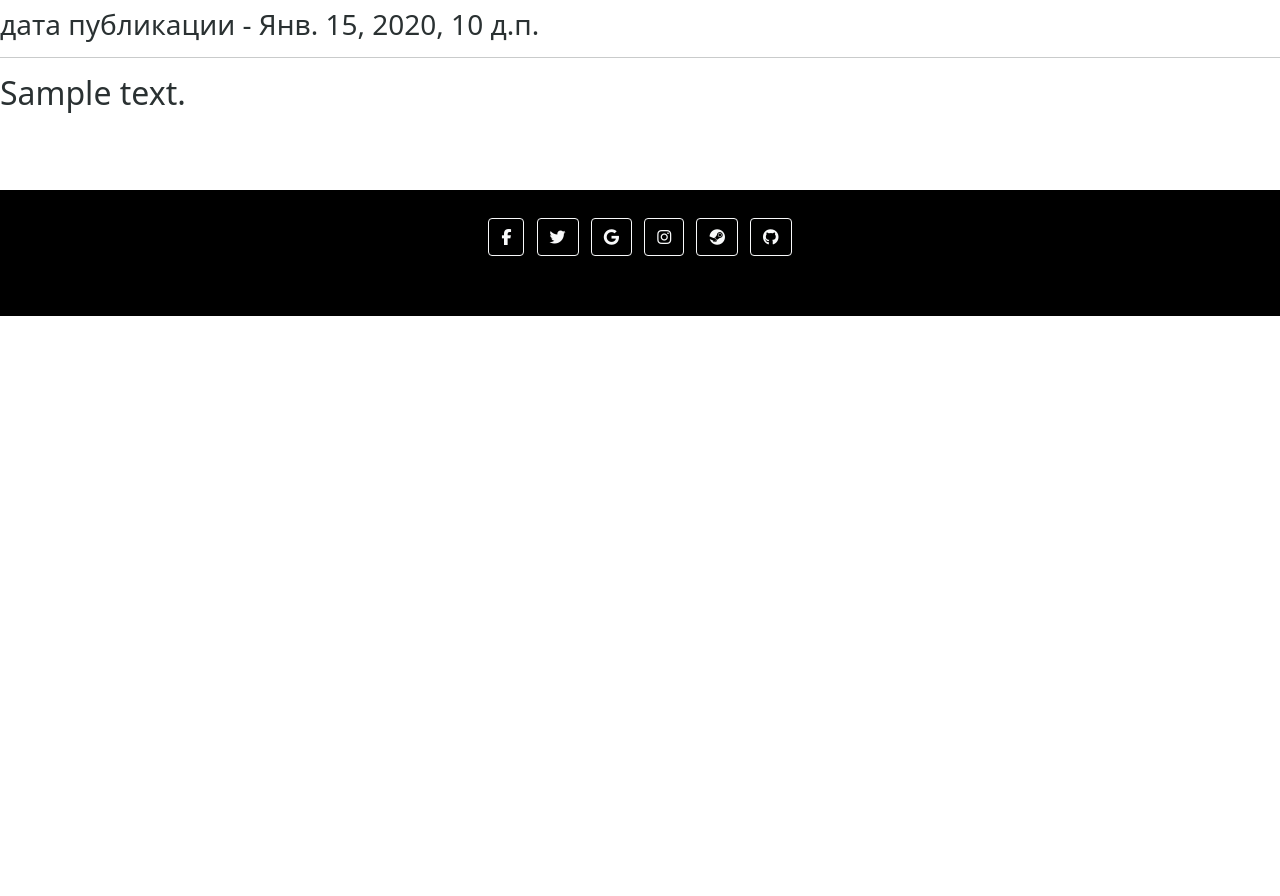
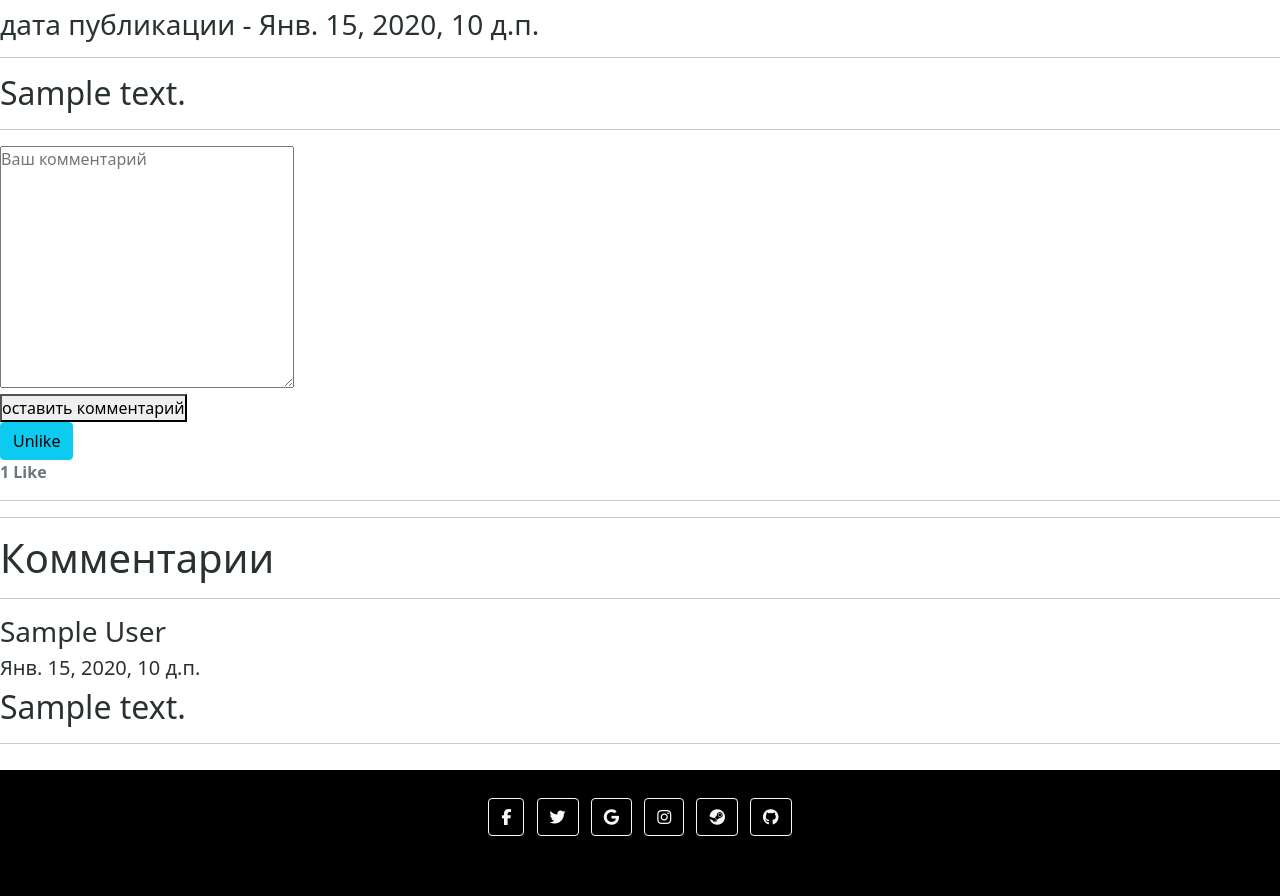
Before and after one commit to arfienel/lit, a Django app: page /news/1/ in a window 1280 px wide. Shown: the part 458-1354 px from the top of the page. Before the commit the page ends 774 px from the top, so only its background shows below. Run offline with Django 3.2, Linux system fonts and the light colour scheme; a user stored in the database is signed in; tables that the repository leaves empty hold one stand-in row (values such as "Sample post"); grey boxes marked "Sample" are stand-in pictures; some libraries are stand-ins or nearby versions.

Commit message:
added likes

```diff
--- a/forum/models.py
+++ b/forum/models.py
@@ -1,5 +1,6 @@
 from django.db import models
 from taggit.managers import TaggableManager
+from django.contrib.auth.models import User
 
 
 # добавить смайлики к тексту, видео, лайки дизлайки
@@ -10,7 +11,10 @@ class News(models.Model):
     likes = models.PositiveIntegerField('лайки', default=0)
     pub_date = models.DateTimeField('дата публикации', auto_now_add=True)
     image = models.ImageField('изображение', upload_to='photos/%y/%m/%d/')
-    # video = models.FileField('видео', default='None.jpg')
+    likes = models.ManyToManyField(User, related_name='news_likes')
+
+    def number_of_likes(self):
+        return self.likes.count()
 
     class Meta:
         verbose_name = 'Новость'
@@ -24,7 +28,6 @@ class NewsComments(models.Model):
     com_author = models.CharField('Автор', max_length=50)
     com_text = models.CharField('Комментарий', max_length=300)
     com_date = models.DateTimeField('дата комментария', auto_now_add=True)
-    likes = models.PositiveIntegerField('лайки', default=0)
 
     class Meta:
         verbose_name = 'Комментарий новости'
@@ -36,8 +39,10 @@ class Discussions(models.Model):
     title = models.CharField('заголовок', max_length=200)
     text = models.TextField('текст')
     pub_date = models.DateTimeField('дата публикации', auto_now_add=True)
-    likes = models.PositiveIntegerField('лайки', default=0)
+    likes = models.ManyToManyField(User, related_name='discussion_likes')
 
+    def number_of_likes(self):
+        return self.likes.count()
 
     class Meta:
         verbose_name = 'Дискусия'
@@ -49,7 +54,6 @@ class DiscussionsComments(models.Model):
     com_author = models.CharField('автор', max_length=50)
     com_text = models.CharField('комментарий', max_length=300)
     com_date = models.DateTimeField('дата комментария', auto_now_add=True)
-    likes = models.PositiveIntegerField('лайки', default=0)
 
     class Meta:
         verbose_name = 'Коментарий дискусии'
@@ -85,9 +89,12 @@ class Book(models.Model):
     ongoing = models.BooleanField('это произведение окончено?', default=False)
     price = models.PositiveIntegerField('цена')
     pub_date = models.DateTimeField('дата написания книги', auto_now_add=True)
-    likes = models.PositiveIntegerField('лайки', default=0)
     tags = TaggableManager()
+    likes = models.ManyToManyField(User, related_name='book_likes')
     # genre
+
+    def number_of_likes(self):
+        return self.likes.count()
 
     class Meta:
         verbose_name = 'Книга'
@@ -95,11 +102,10 @@ class Book(models.Model):
 
 
 class BookComments(models.Model):
-    com_discuss = models.ForeignKey(Book, on_delete=models.CASCADE)
+    com_book = models.ForeignKey(Book, on_delete=models.CASCADE)
     com_author = models.CharField('Автор', max_length=50)
     com_text = models.CharField('Комментарий', max_length=300)
     com_date = models.DateTimeField('дата комментария', auto_now_add=True)
-    likes = models.PositiveIntegerField('лайки', default=0)
 
     class Meta:
         verbose_name = 'Комментарий книги'
--- a/forum/views.py
+++ b/forum/views.py
@@ -1,4 +1,4 @@
-from django.shortcuts import render
+from django.shortcuts import render, redirect, reverse
 from .models import *
 
 
@@ -13,7 +13,29 @@ def book_list(request):
 
 def book_detail(request, pk):
     book = Book.objects.get(pk=pk)
-    return render(request, 'book/book_detail.html', {'book': book})
+
+    # комментарии и их добавление
+    if request.method == "POST" and 'comment' in request.POST:
+        new_comment = BookComments(com_book=book, com_author=request.user,
+                                   com_text=request.POST['comment'])
+        new_comment.save()
+        return redirect(reverse('forum:book_detail', args=[book.pk]))
+    comments = BookComments.objects.filter(com_book=book)
+
+    # лайки их удаление и добавление
+    if book.likes.filter(id=request.user.id).exists():
+        post_is_liked = True
+    else:
+        post_is_liked = False
+    if request.method == "POST" and "like" in request.POST:
+        if post_is_liked:
+            book.likes.remove(request.user)
+            return redirect(reverse('forum:book_detail', args=[book.pk]))
+        else:
+            book.likes.add(request.user)
+            return redirect(reverse('forum:book_detail', args=[book.pk]))
+    return render(request, 'book/book_detail.html', {'book': book, 'comments': comments,
+                                                     'post_is_liked': post_is_liked})
 
 
 def discussion_list(request):
@@ -23,17 +45,32 @@ def discussion_list(request):
 
 def discussion_detail(request, pk):
     discussion = Discussions.objects.get(pk=pk)
+
+    # комментарии и их добавление
     if request.method == "POST" and 'comment' in request.POST:
-        print(request.POST)
         new_comment = DiscussionsComments(com_discuss=discussion, com_author=request.user,
                                           com_text=request.POST['comment'])
         new_comment.save()
+        return redirect(reverse('forum:discussion_detail', args=[discussion.pk]))
     elif request.method == "POST" and 'like' in request.POST:
-        print('like')
-        print(request.POST)
+        pass
     comments = DiscussionsComments.objects.filter(com_discuss=discussion)
-    print(comments)
-    return render(request, 'discussion/discussion_detail.html', {'discussion': discussion, })
+
+    # лайки их удаление и добавление
+    if discussion.likes.filter(id=request.user.id).exists():
+        post_is_liked = True
+    else:
+        post_is_liked = False
+    if request.method == "POST" and "like" in request.POST:
+        if post_is_liked:
+            discussion.likes.remove(request.user)
+            return redirect(reverse('forum:discussion_detail', args=[discussion.pk]))
+        else:
+            discussion.likes.add(request.user)
+            return redirect(reverse('forum:discussion_detail', args=[discussion.pk]))
+
+    return render(request, 'discussion/discussion_detail.html', {'discussion': discussion,
+                                                                 'comments': comments, 'post_is_liked': post_is_liked})
 
 
 def news_list(request):
@@ -43,6 +80,31 @@ def news_list(request):
 
 def news_detail(request, pk):
     news = News.objects.get(pk=pk)
-    return render(request, 'news/news_detail.html', {'news': news})
+
+    # комментарии и их добавление
+    if request.method == "POST" and 'comment' in request.POST:
+        new_comment = NewsComments(com_news=news, com_author=request.user,
+                                   com_text=request.POST['comment'])
+        new_comment.save()
+        return redirect(reverse('forum:news_detail', args=[news.pk]))
+    elif request.method == "POST" and 'like' in request.POST:
+        pass
+    comments = NewsComments.objects.filter(com_news=news)
+
+    # лайки их удаление и добавление
+    if news.likes.filter(id=request.user.id).exists():
+        post_is_liked = True
+    else:
+        post_is_liked = False
+    if request.method == "POST" and "like" in request.POST:
+        if post_is_liked:
+            news.likes.remove(request.user)
+            return redirect(reverse('forum:news_detail', args=[news.pk]))
+        else:
+            news.likes.add(request.user)
+            return redirect(reverse('forum:news_detail', args=[news.pk]))
+
+    return render(request, 'news/news_detail.html', {'news': news, 'comments': comments,
+                                                     'post_is_liked': post_is_liked})
 
 # Create your views here.
--- a/templates/news/news_detail.html
+++ b/templates/news/news_detail.html
@@ -8,4 +8,37 @@
 <h3>дата публикации - {{ news.pub_date }}</h3>
 <hr>
 <h2>{{ news.text }}</h2>
+<hr>
+{% if user.is_authenticated %}
+<form method="POST">
+    {% csrf_token %}
+    <textarea name="comment" required="" placeholder="Ваш комментарий" cols="30" rows="10"></textarea><br>
+    <button type="submit">оставить комментарий</button>
+</form>
+    {% else %}
+    <p>Войдите или зарегистрируйтесь чтобы оставлять комментарии</p>
+    {% endif %}
+{% if user.is_authenticated %}
+  <form method="POST">
+    {% csrf_token %}
+
+    {% if post_is_liked %}
+    <button type="submit" name="like" value="{{news.id}}" class="btn btn-info">Unlike</button>
+    {% else %}
+    <button type="submit" name="like" value="{{news.id}}" class="btn btn-info">Like</button>
+    {% endif %}
+  </form>
+{% else %}
+  <a class="btn btn-outline-info" href="">Log in to like this article!</a><br>
+{% endif %}
+<strong class="text-secondary">{{ news.number_of_likes }} Like{{ news.number_of_likes|pluralize }}</strong>
+<hr>
+<hr>
+<h1>Комментарии</h1>
+<hr>
+    {% for com in comments %}
+<h3>{{com.com_author}}</h3><h5>{{com.com_date}}</h5>
+<h2>{{com.com_text}}</h2>
+<hr>
+{% endfor %}
 {% endblock %}
```
Also changed, not shown: templates/book/book_detail.html (+33 -0 lines), templates/discussion/discussion_detail.html (+23 -5 lines).
